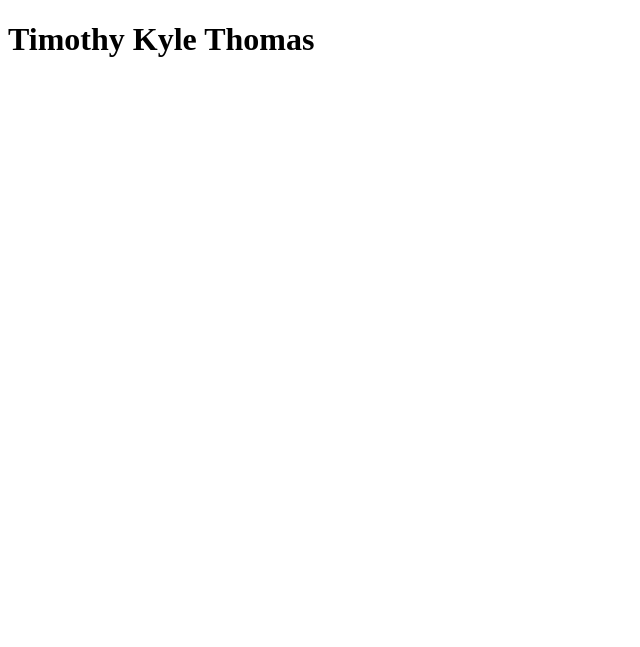
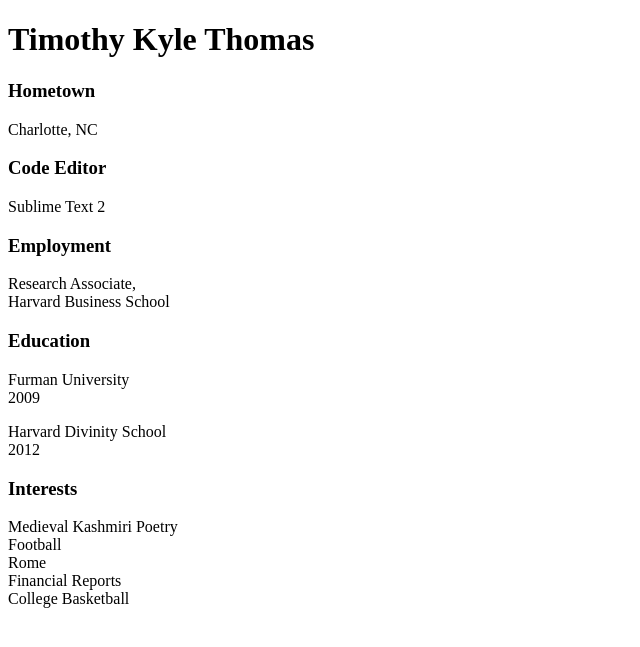
Before and after one commit to tkthomas27/p1.vaikahari.biz, a PHP site: page / in a window 1280 px wide. Shown: the top 647 px of the page, without its empty margins (0-640 px from the left). Run offline with PHP 8.4, Linux system fonts and the light colour scheme.

Commit message:
Added additional bio

```diff
--- a/index.php
+++ b/index.php
@@ -14,6 +14,35 @@
 		</h1>
 	</div>
 
+	<div>
+		<h3>Hometown</h3>
+			<p>Charlotte, NC</p>
+
+		<h3>Code Editor</h3>
+			<p>Sublime Text 2</p>
+
+		<h3>Employment</h3>
+			<p>Research Associate,
+			<br>
+			Harvard Business School</p>
+	</div>
+
+	<div>
+		<h3>Education</h3>
+			<p>Furman University<br>
+			2009</p>
+
+			<p>Harvard Divinity School<br>
+			2012</p>
+	</div>
+
+	<div>
+		<h3>Interests</h3>
+			Medieval Kashmiri Poetry<br>
+			Football<br>
+			Rome<br>
+			Financial Reports<br>
+			College Basketball
 
 </body>
 </html>
```
